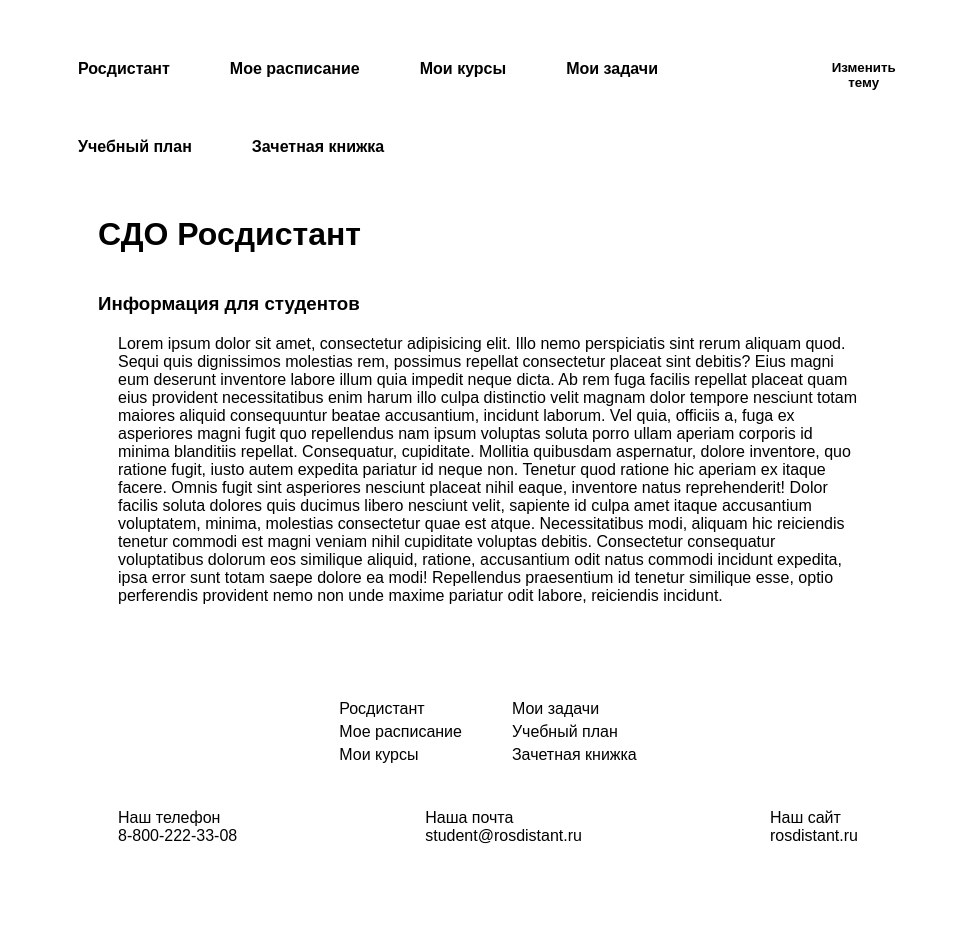
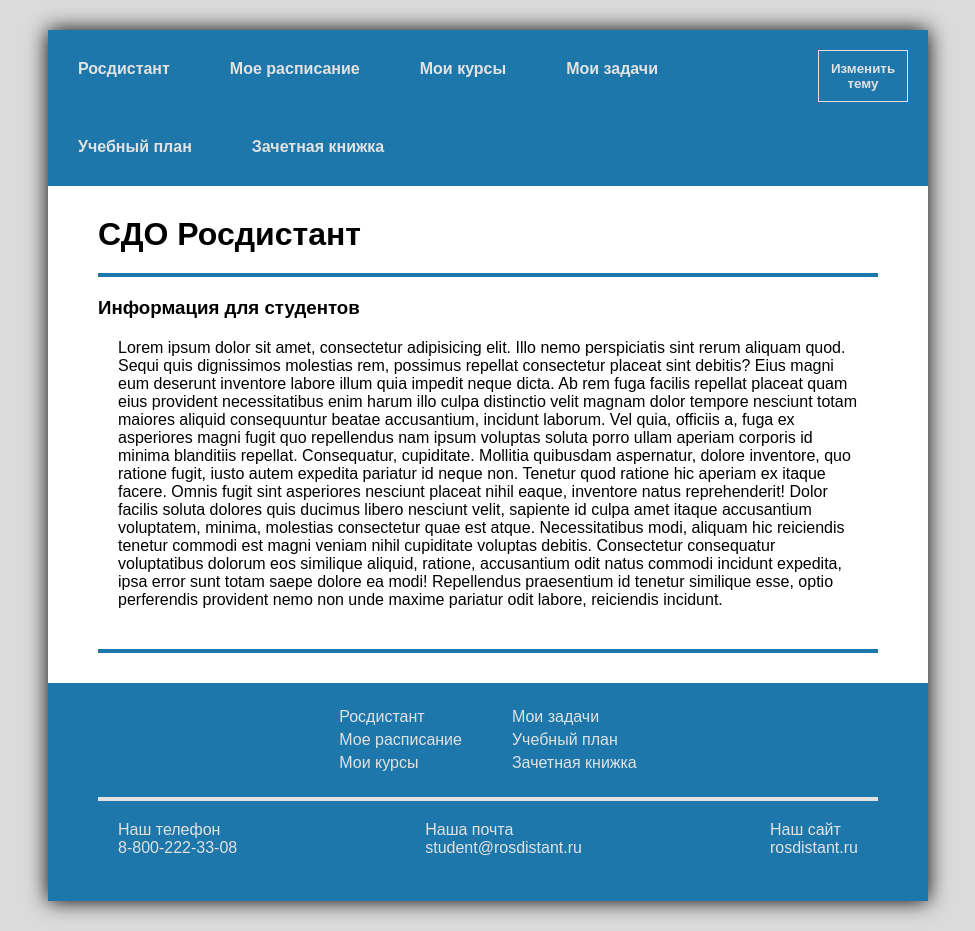
Before and after one commit to TsvetkovDaniil/dynamic-design, a React (Create React App) app: page /about in a window 1280 px wide. Shown: the whole page, without its empty margins (152-1127 px from the left). Built offline with nearby package versions, Linux system fonts and the light colour scheme.

Commit message:
fixed appropriate style to the Ros, fixed footer

```diff
--- a/src/components/Footer/Footer.jsx
+++ b/src/components/Footer/Footer.jsx
@@ -1,5 +1,6 @@
 import React from 'react'
 import classes from './Footer.module.css'
+import { Link } from 'react-router-dom'
 
 const Footer = (props) => {
   const numberOfColumns = Math.ceil(props.refs.length / 3)
@@ -15,9 +16,9 @@ const Footer = (props) => {
           <ul className={classes.column} key={index}>
             {column.map((el) => (
               <li className={classes.listItem} key={index}>
-                <a className={classes.ref} key={index} href={el.ref}>
+                <Link className={classes.ref} key={index} to={el.ref}>
                   {el.text}
-                </a>
+                </Link>
               </li>
             ))}
           </ul>
--- a/src/hooks/useTheme.js
+++ b/src/hooks/useTheme.js
@@ -1,8 +1,8 @@
 import { useLayoutEffect, useState } from 'react'
 
-export const useTheme = () => {
+export const useTheme = (currentTheme) => {
   const [theme, setTheme] = useState(
-    localStorage.getItem('app-theme') || 'light'
+    localStorage.getItem('app-theme') || currentTheme
   )
 
   useLayoutEffect(() => {
--- a/src/pages/Rosdistant/Rosdistant.jsx
+++ b/src/pages/Rosdistant/Rosdistant.jsx
@@ -6,8 +6,11 @@ import Footer from '../../components/Footer/Footer'
 import AppRouter from '../../components/AppRouter'
 import { rosRoutes } from './router/rosRoutes'
 import classes from './Rosdistant.module.css'
+import { useTheme } from '../../hooks/useTheme'
 
 const Rosdistant = () => {
+  useTheme('rosdistant')
+
   return (
     <div className={classes.rosdistant}>
       <div className={classes.body}></div>
--- a/src/themes/cards.js
+++ b/src/themes/cards.js
@@ -27,7 +27,7 @@ export const cards = [
   {
     name: 'portal',
     title: 'Образовательный портал ТГУ',
-    color1: '#24cc78',
-    color2: '#ffffff',
+    color1: '#24743f',
+    color2: '#299b4f',
   },
 ]
```
